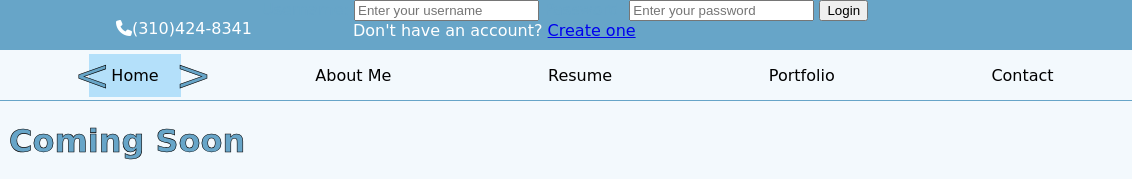
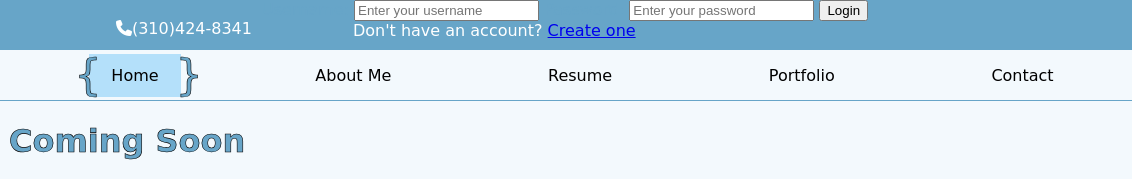
Before and after one commit to aramk007/aramk007.github.io, a plain HTML site: page index.html in a window 1280 px wide. In both pictures the pointer is over the item "Home". Shown: the top 179 px of the page, 148-1280 px from the left. Drawn offline with Linux system fonts and the light colour scheme; a web font is replaced by a local one.

Commit message:
updated nav bar
updated nav bar

```diff
--- a/CSS/index.css
+++ b/CSS/index.css
@@ -150,7 +150,7 @@ h1, h2, h3, h4, h5 {
 }
 
 .navlinks:hover::before {
-    content: '<';
+    content: '{';
     position: absolute;
     color:  #67A5C8;
     font-size: 43px;
@@ -163,7 +163,7 @@ h1, h2, h3, h4, h5 {
 }
 
 .navlinks:hover::after {
-    content: '>';
+    content: '}';
     position: absolute;
     color:  #67A5C8;
     font-size: 43px;
```
